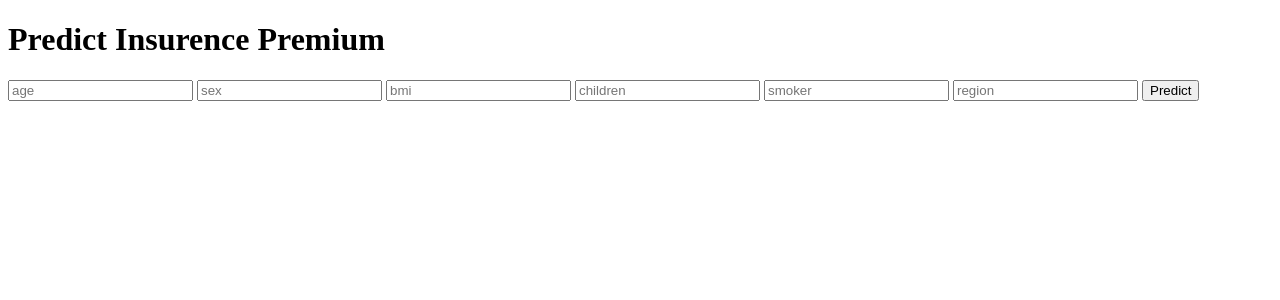
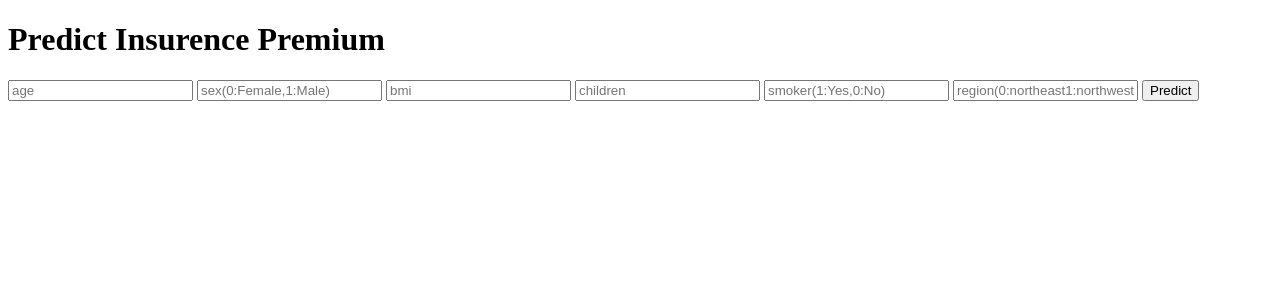
Before and after one commit to Rjshrivastav/Insurance-Premium-prediction, a Flask app: page / in a window 1280 px wide. Shown: the top 300 px of the page. Run offline with Flask 2, Linux system fonts and the light colour scheme; parts of the project's set-up code (start-up, migrations or seed data) failed here and were passed over.

Commit message:
Update index.html

```diff
--- a/templates/index.html
+++ b/templates/index.html
@@ -18,11 +18,11 @@
      <!-- Main Input For Receiving Query to our ML -->
     <form action="{{ url_for('predict')}}"method="post">
     	<input type="text" name="age" placeholder="age" required="required" />
-        <input type="text" name="sex" placeholder="sex" required="required" />
+        <input type="text" name="sex(0:Female,1:Male)" placeholder="sex(0:Female,1:Male)" required="required" />
 	<input type="text" name="bmi" placeholder="bmi" required="required" />
 	<input type="text" name="children" placeholder="children" required="required" />
-	<input type="text" name="smoker" placeholder="smoker" required="required" />
-	<input type="text" name="region" placeholder="region" required="required" />
+	<input type="text" name="smoker(1:Yes,0:No)" placeholder="smoker(1:Yes,0:No)" required="required" />
+	<input type="text" name="region(0:northeast1:northwest,2:southeast,3:southwest)" placeholder="region(0:northeast1:northwest,2:southeast,3:southwest)" required="required" />
 
         <button type="submit" class="btn btn-primary btn-block btn-large">Predict</button>
     </form>
```
